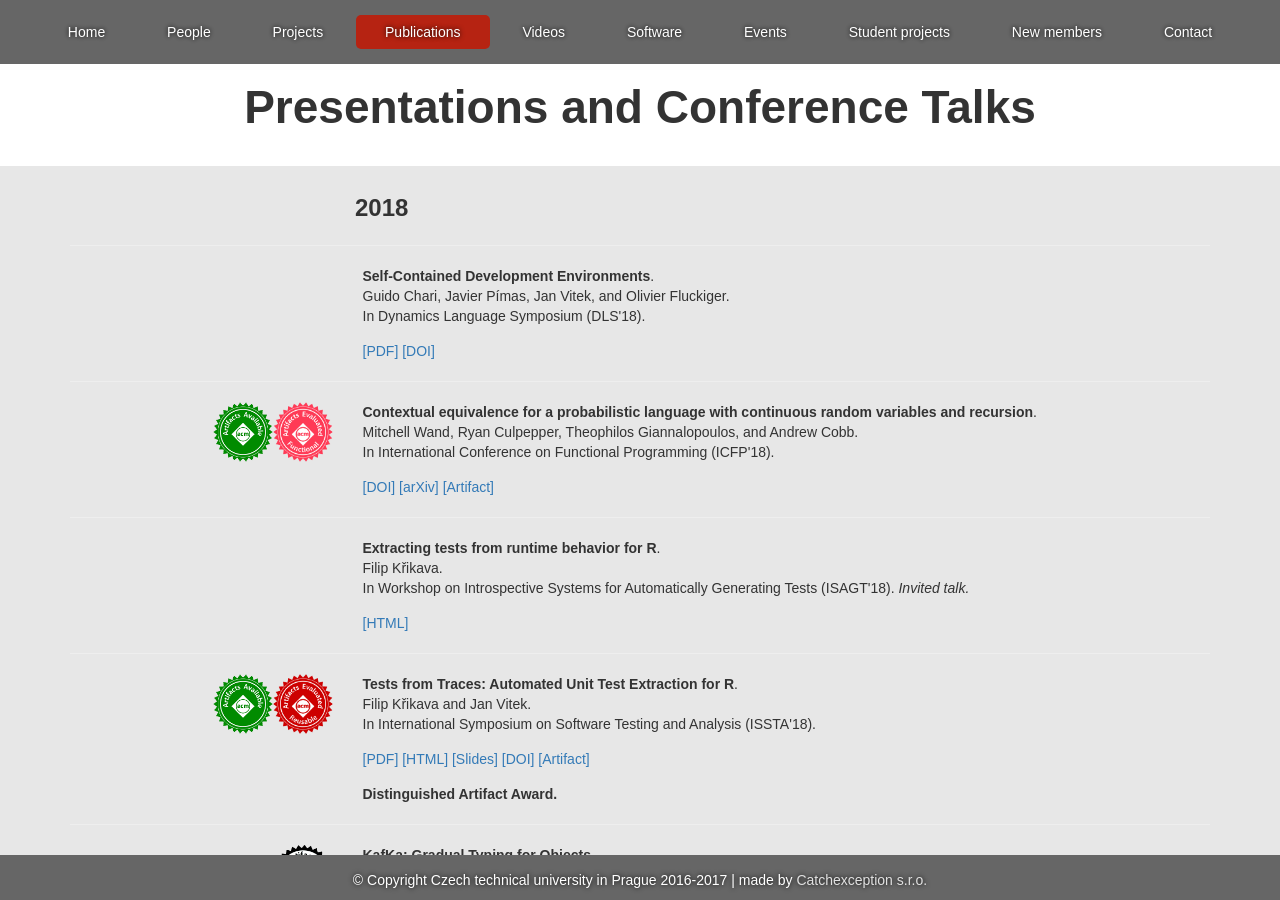
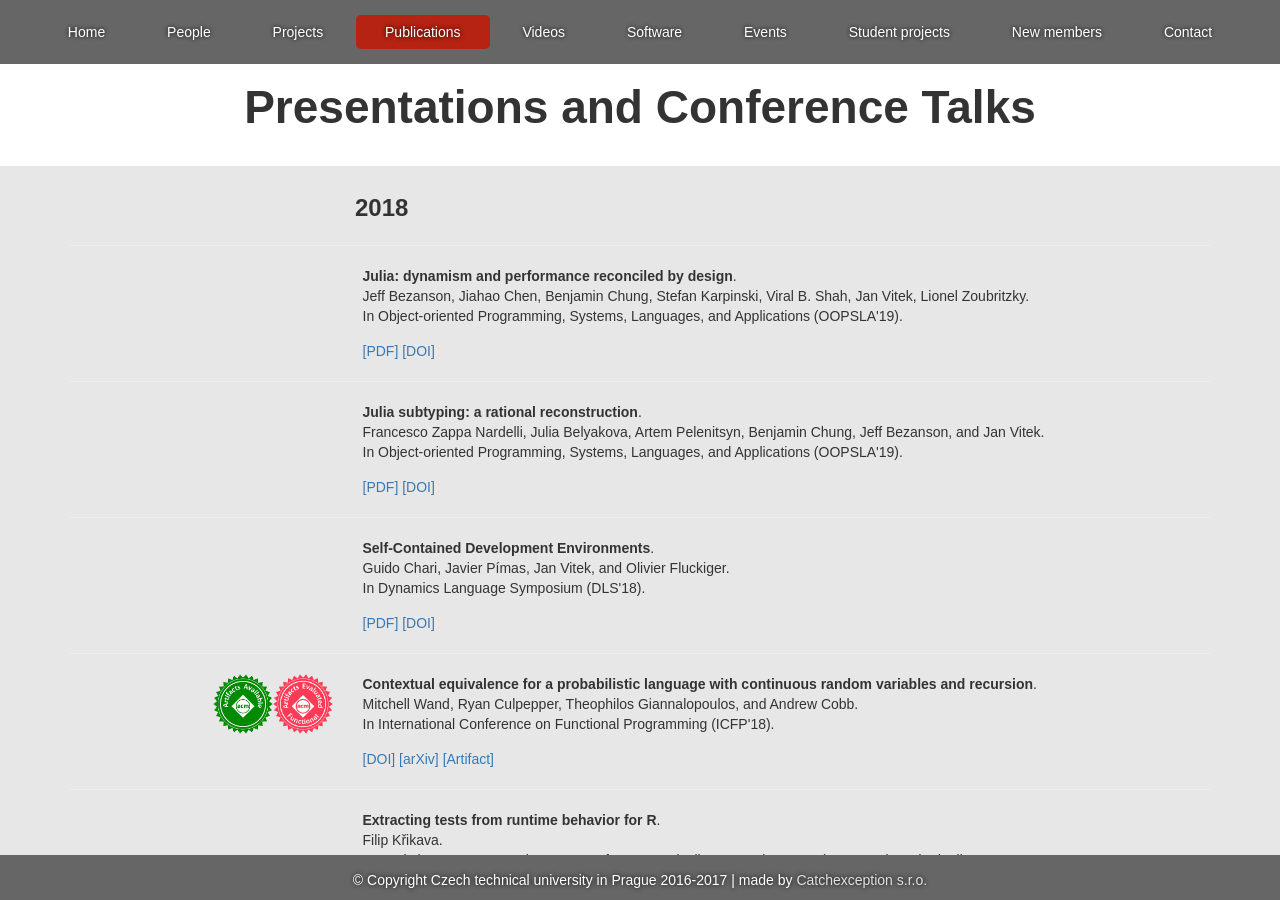
Before and after one commit to PRL-PRG/prl-prg.github.io, a Jekyll site: the page built from publications.md, in a window 1280 px wide and 900 px high. Built offline with Jekyll 4.4.1, drawn with Linux system fonts in a browser that asks for light colours.

Commit message:
Julia papers.

```diff
--- a/publications.md
+++ b/publications.md
@@ -5,9 +5,34 @@ displayed_years:
  - 2018
  - 2017
 publications:
+
+##### 2019 #####
+
 ##### 2018 #####
 
 # November 4-9
+ - year: 2018
+   title: "Julia: dynamism and performance reconciled by design"
+   authors: "Jeff Bezanson, Jiahao Chen, Benjamin Chung, Stefan Karpinski, Viral B. Shah, Jan Vitek, Lionel Zoubritzky"
+   publication: "Object-oriented Programming, Systems, Languages, and Applications"
+   short_publication: "OOPSLA'19"
+   links:
+   - text: PDF
+     link: http://delivery.acm.org/10.1145/3280000/3276490/oopsla18main-p214-p.pdf?ip=147.32.232.150&id=3276490&acc=OA&key=D6C3EEB3AD96C931%2E9BD1EC80ACA8C1C5%2E4D4702B0C3E38B35%2E6D218144511F3437&__acm__=1550575995_9e7f7d6127c1291be45982174f771e3a
+   - text: DOI
+     link: https://doi.org/10.1145/3276490
+
+ - year: 2018
+   title: "Julia subtyping: a rational reconstruction"
+   authors: "Francesco Zappa Nardelli, Julia Belyakova, Artem Pelenitsyn, Benjamin Chung, Jeff Bezanson, and Jan Vitek"
+   publication: "Object-oriented Programming, Systems, Languages, and Applications"
+   short_publication: "OOPSLA'19"
+   links:
+   - text: PDF
+     link: http://delivery.acm.org/10.1145/3280000/3276483/oopsla18main-p201-p.pdf?ip=147.32.232.150&id=3276483&acc=OA&key=D6C3EEB3AD96C931%2E9BD1EC80ACA8C1C5%2E4D4702B0C3E38B35%2E6D218144511F3437&__acm__=1550575809_0e20f7974cd6983125acf0a46a7e47b8
+   - text: DOI
+     link: https://doi.org/10.1145/3276483
+
  - year: 2018
    title: "Self-Contained Development Environments"
    authors: "Guido Chari, Javier Pímas, Jan Vitek, and Olivier Fluckiger"
```
